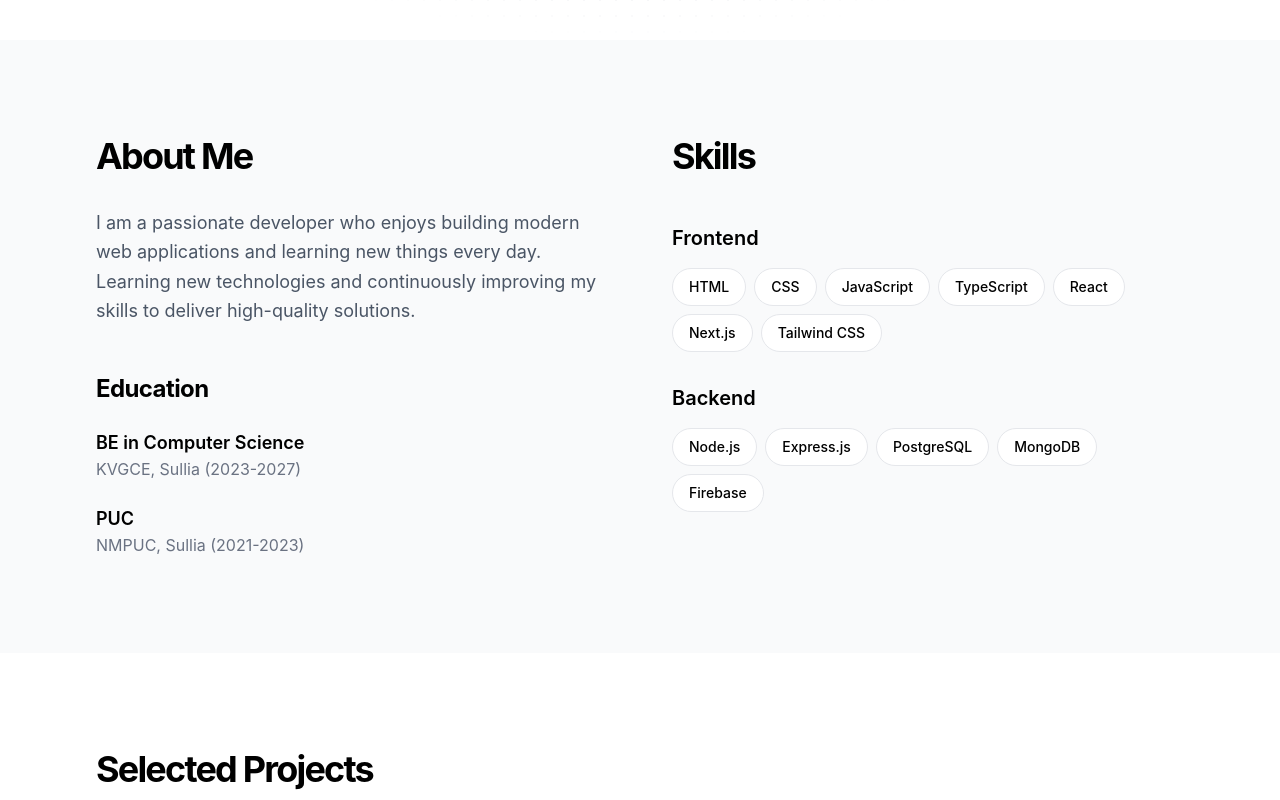
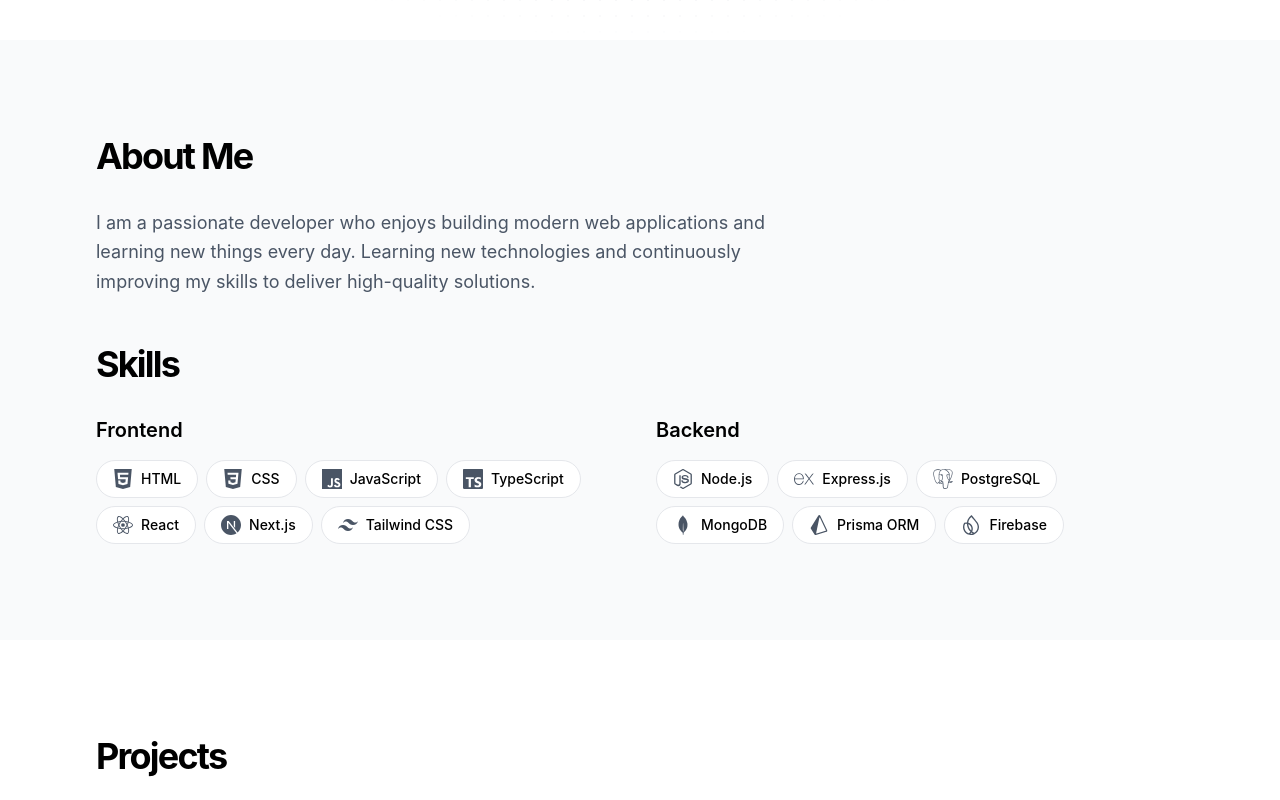
Before and after one commit to YuSuBH/Portfolio, a React (Vite) app: page / in a window 1280 px wide. Shown: the part 760-1560 px from the top of the page. Built offline with nearby package versions, Linux system fonts and the light colour scheme.

Commit message:
Fix skills section

```diff
--- a/package.json
+++ b/package.json
@@ -14,6 +14,7 @@
     "lucide-react": "^0.562.0",
     "react": "^19.1.1",
     "react-dom": "^19.1.1",
+    "react-icons": "^5.5.0",
     "tailwindcss": "^4.1.18"
   },
   "devDependencies": {
--- a/src/components/About.tsx
+++ b/src/components/About.tsx
@@ -1,68 +1,67 @@
 import Section from "./Section";
+import {
+  SiHtml5,
+  SiCss3,
+  SiJavascript,
+  SiTypescript,
+  SiReact,
+  SiNextdotjs,
+  SiTailwindcss,
+  SiNodedotjs,
+  SiExpress,
+  SiPostgresql,
+  SiMongodb,
+  SiPrisma,
+  SiFirebase,
+} from "react-icons/si";
 
 const About = () => {
   const skills = {
     Frontend: [
-      "HTML",
-      "CSS",
-      "JavaScript",
-      "TypeScript",
-      "React",
-      "Next.js",
-      "Tailwind CSS",
+      { name: "HTML", icon: SiHtml5 },
+      { name: "CSS", icon: SiCss3 },
+      { name: "JavaScript", icon: SiJavascript },
+      { name: "TypeScript", icon: SiTypescript },
+      { name: "React", icon: SiReact },
+      { name: "Next.js", icon: SiNextdotjs },
+      { name: "Tailwind CSS", icon: SiTailwindcss },
     ],
-    Backend: ["Node.js", "Express.js", "PostgreSQL", "MongoDB", "Firebase"],
+    Backend: [
+      { name: "Node.js", icon: SiNodedotjs },
+      { name: "Express.js", icon: SiExpress },
+      { name: "PostgreSQL", icon: SiPostgresql },
+      { name: "MongoDB", icon: SiMongodb },
+      { name: "Prisma ORM", icon: SiPrisma },
+      { name: "Firebase", icon: SiFirebase },
+    ],
   };
 
   return (
     <Section id="about" className="bg-gray-50 dark:bg-gray-900">
-      <div className="grid md:grid-cols-2 gap-16">
-        <div>
+      <div className="space-y-12">
+        <div className="max-w-3xl">
           <h2 className="text-4xl font-bold tracking-tighter mb-8">About Me</h2>
-          <p className="text-lg text-gray-600 dark:text-gray-400 leading-relaxed mb-6">
+          <p className="text-lg text-gray-600 dark:text-gray-400 leading-relaxed max-w-2xl">
             I am a passionate developer who enjoys building modern web
             applications and learning new things every day. Learning new
             technologies and continuously improving my skills to deliver
             high-quality solutions.
           </p>
-
-          <div className="mt-12">
-            <h3 className="text-2xl font-bold tracking-tight mb-6">
-              Education
-            </h3>
-            <div className="space-y-6">
-              <div>
-                <h4 className="text-lg font-semibold">
-                  BE in Computer Science
-                </h4>
-                <p className="text-gray-500 dark:text-gray-400">
-                  KVGCE, Sullia (2023-2027)
-                </p>
-              </div>
-              <div>
-                <h4 className="text-lg font-semibold">PUC</h4>
-                <p className="text-gray-500 dark:text-gray-400">
-                  NMPUC, Sullia (2021-2023)
-                </p>
-              </div>
-            </div>
-          </div>
         </div>
 
         <div>
-          <h2 className="text-4xl font-bold tracking-tighter mb-8 md:mb-12">
-            Skills
-          </h2>
-          <div className="space-y-8">
+          <h2 className="text-4xl font-bold tracking-tighter mb-8">Skills</h2>
+          <div className="grid md:grid-cols-2 gap-8">
             <div>
               <h3 className="text-xl font-semibold mb-4">Frontend</h3>
               <div className="flex flex-wrap gap-2">
                 {skills.Frontend.map((skill) => (
                   <span
-                    key={skill}
-                    className="px-4 py-2 bg-white dark:bg-gray-800 border border-gray-200 dark:border-gray-700 rounded-full text-sm font-medium"
+                    key={skill.name}
+                    className="flex items-center gap-2 px-4 py-2 bg-white dark:bg-gray-800 border border-gray-200 dark:border-gray-700 rounded-full text-sm font-medium"
                   >
-                    {skill}
+                    <skill.icon className="w-5 h-5 text-gray-600 dark:text-gray-400" />
+                    {skill.name}
                   </span>
                 ))}
               </div>
@@ -72,10 +71,11 @@ const About = () => {
               <div className="flex flex-wrap gap-2">
                 {skills.Backend.map((skill) => (
                   <span
-                    key={skill}
-                    className="px-4 py-2 bg-white dark:bg-gray-800 border border-gray-200 dark:border-gray-700 rounded-full text-sm font-medium"
+                    key={skill.name}
+                    className="flex items-center gap-2 px-4 py-2 bg-white dark:bg-gray-800 border border-gray-200 dark:border-gray-700 rounded-full text-sm font-medium"
                   >
-                    {skill}
+                    <skill.icon className="w-5 h-5 text-gray-600 dark:text-gray-400" />
+                    {skill.name}
                   </span>
                 ))}
               </div>
--- a/src/components/Projects.tsx
+++ b/src/components/Projects.tsx
@@ -56,9 +56,7 @@ const Projects = () => {
 
   return (
     <Section id="projects" className="bg-white dark:bg-black">
-      <h2 className="text-4xl font-bold tracking-tighter mb-12">
-        Selected Projects
-      </h2>
+      <h2 className="text-4xl font-bold tracking-tighter mb-12">Projects</h2>
       <div className="grid md:grid-cols-2 gap-8">
         {projects.map((project, index) => (
           <div
```
Also changed, not shown: 1 other file (tests, documents, lock files or other folders).
